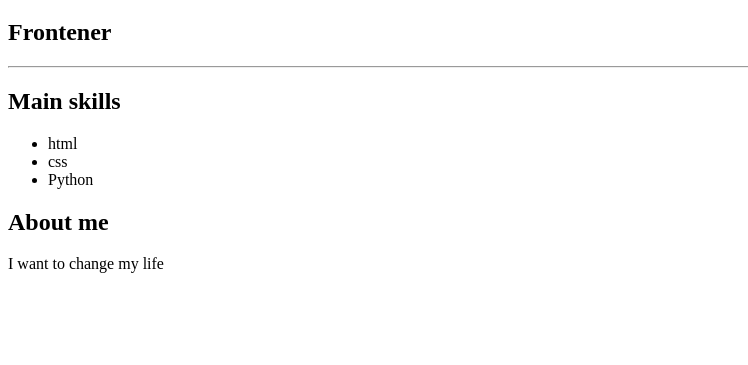
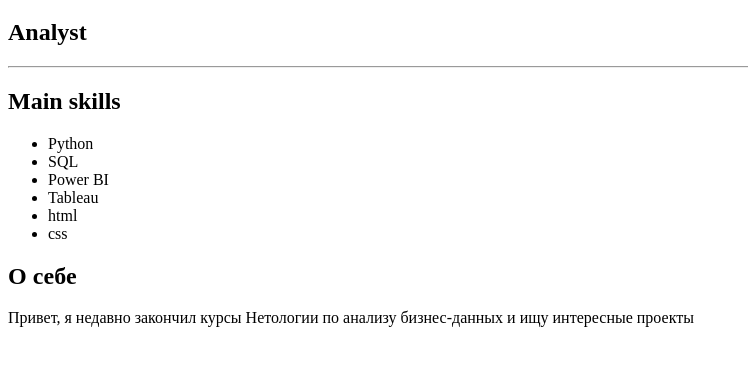
Before and after one commit to Drummfox/drummfox.github.io, a plain HTML site: page index.html in a window 1280 px wide. Shown: the part 61-426 px from the top of the page, without its empty margins (0-748 px from the left). Drawn offline with Linux system fonts and the light colour scheme.

Commit message:
Update index.html

```diff
--- a/index.html
+++ b/index.html
@@ -9,19 +9,23 @@
 <body>
     <main>
         <h1>Pavel Pomelov</h1>
-        <h2>Frontener</h2>
+        <h2>Analyst</h2>
         <hr>
         <section>
             <h2>Main skills</h2>
             <ul>
+                <li>Python</li>
+                <li>SQL</li>
+                <li>Power BI</li>
+                <li>Tableau</li>
                 <li>html</li>
                 <li>css</li>
-                <li>Python</li>
+
             </ul>
         </section>
         <section>
-            <h2>About me</h2>
-            <p>I want to change my life</p>
+            <h2>О себе</h2>
+            <p>Привет, я недавно закончил курсы Нетологии по анализу бизнес-данных и ищу интересные проекты</p>
         </section>
     </main>
 </body>
```
